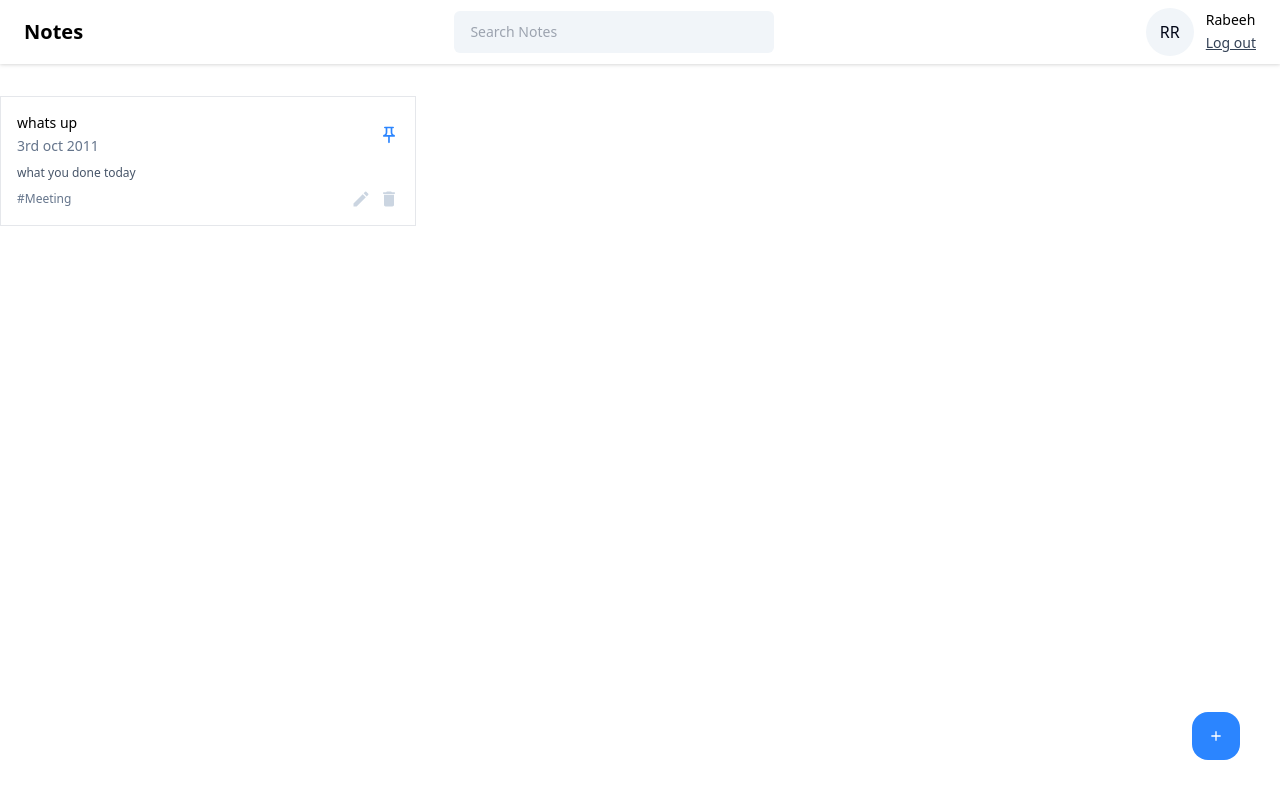
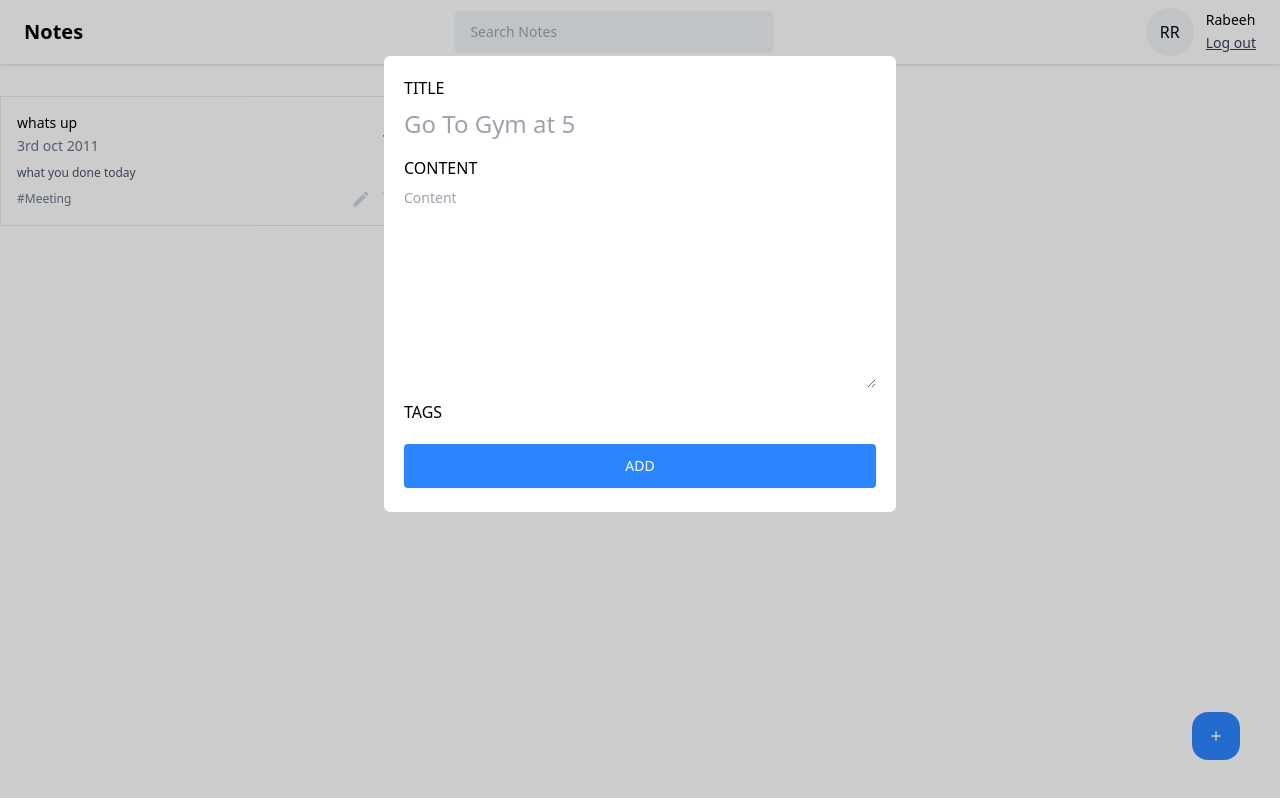
Before and after one commit to rabi-rahman/notes-app, a React (Vite) app in the folder frontend/: page / in a window 1280 px wide. Both pictures are taken after a click on the button 1216 px from the left and 736 px from the top of the page. Built offline with nearby package versions, Linux system fonts and the light colour scheme; some icons are missing.

Commit message:
created Add and edit Note card

```diff
--- a/frontend/package.json
+++ b/frontend/package.json
@@ -13,6 +13,7 @@
     "react": "^18.3.1",
     "react-dom": "^18.3.1",
     "react-icons": "^4.11.0",
+    "react-modal": "^3.16.1",
     "react-router-dom": "^6.25.1"
   },
   "devDependencies": {
--- /dev/null
+++ b/frontend/src/components/AddEditNotes.jsx
@@ -0,0 +1,33 @@
+import React from 'react'
+
+const AddEditNotes = () => {
+  return (
+    <div>
+        <div className='flex flex-col gap-2'>
+            <label className='input-label'>TITLE</label>
+            <input
+            type='text'
+            className='text-2xl text-slate-950 outline-none'
+            placeholder='Go To Gym at 5'
+            />
+        </div>
+        <div className='flex flex-col gap-2 mt-4'>
+            <label className='input-label'>CONTENT</label>
+            <textarea
+            type='text'
+            className='text-sm text-slate-950 outline-none rounded'
+            placeholder='Content'
+            rows={10}>
+            </textarea>
+        </div>
+        <div className='mt-3'>
+            <label className='input-label'>TAGS</label>
+        </div>
+        <button className='btn-primary font-medium mt-5 p-3' onClick={() => {}}>
+            ADD
+        </button>
+    </div>
+  )
+}
+
+export default AddEditNotes
--- a/frontend/src/pages/Home.jsx
+++ b/frontend/src/pages/Home.jsx
@@ -1,9 +1,18 @@
-import React from 'react'
+import React, { useState } from 'react'
 import Navbar from '../components/Navbar'
 import NoteCard from '../components/NoteCard'
 import { MdAdd } from 'react-icons/md'
+import AddEditNotes from '../components/AddEditNotes'
+import Modal from 'react-modal'
 
 const Home = () => {
+
+  const [editNote,setEditNote] = useState({
+    isShown:false,
+    type:"add",
+    data:null,
+  });
+
   return (
     <>
     <Navbar />
@@ -21,9 +30,26 @@
       </div>
     </div>
 
-    <button className='w-12 h-12 flex items-center justify-center rounded-2xl bg-primary hover:bg-blue-600 absolute right-10 bottom-10' onClick={() => {}}>
+    <button className='w-12 h-12 flex items-center justify-center rounded-2xl bg-primary hover:bg-blue-600 absolute right-10 bottom-10'
+    onClick={() => {
+      setEditNote({ isShown:true, type:'add', data:null })
+    }}>
       <MdAdd className='text=[32px] text-white' />
     </button>
+
+    <Modal
+    isOpen={editNote.isShown}
+    onRequestClose={() => {}}
+    style={{
+      overlay:{
+        backgroundColor: "rgba(0,0,0,0.2)",
+      },
+    }}
+    contentLabel=''
+    className='w-[40%] max-h-3/4 bg-white rounded-md mx-auto mt-14 p-5 overflow-scroll'>
+      <AddEditNotes />
+    </Modal>
+
     </>
   )
 }
```
Also changed, not shown: 1 other file (tests, documents, lock files or other folders).
